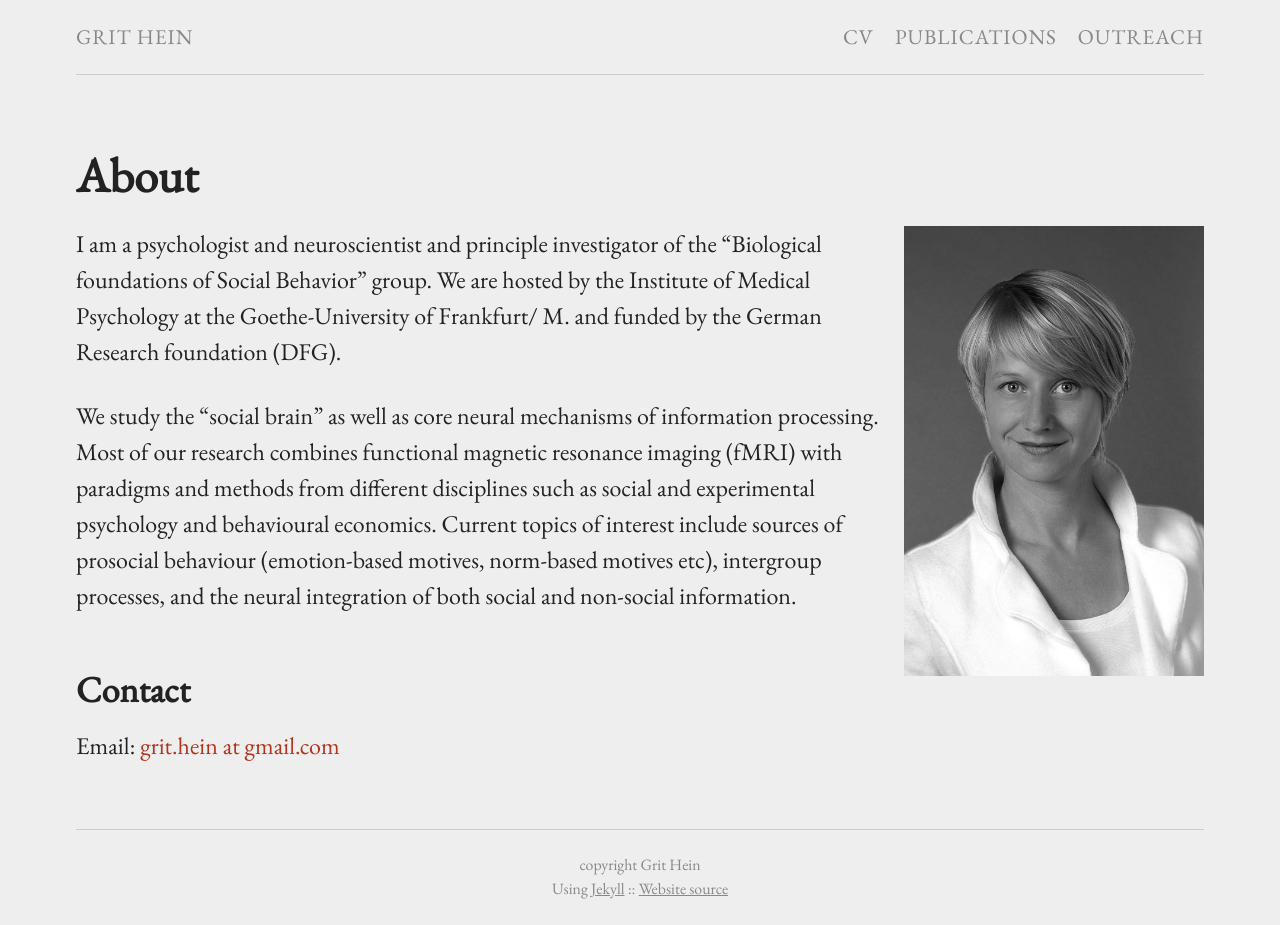
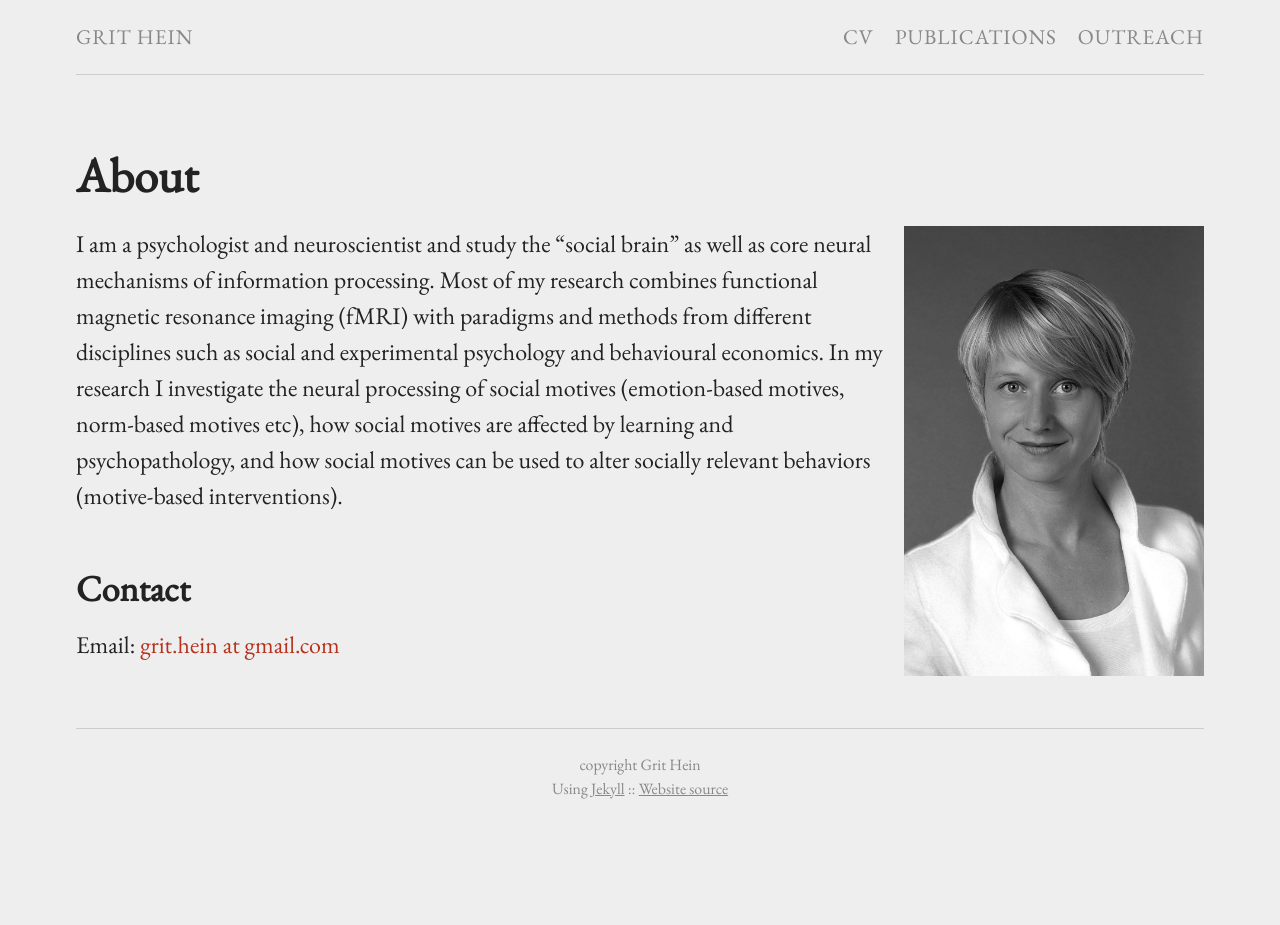
Before and after one commit to grithein/grithein, a Jekyll site: the page built from index.md, in a window 1280 px wide. Built offline with Jekyll 4.4.1, drawn with Linux system fonts in a browser that asks for light colours; after the commit the page ends 900 px from its top, so only the background shows below that.

Commit message:
Update from Forestry.io - index.md

```diff
--- a/index.md
+++ b/index.md
@@ -5,10 +5,10 @@ permalink: "/"
 ---
 {% include image.html url="images/Grit_pic.jpg" caption="" max_width="300px" align="right" %}
 
-I am a psychologist and neuroscientist and principle investigator of the "Biological foundations of Social Behavior" group. We are hosted by the Institute of Medical Psychology at the Goethe-University of Frankfurt/ M. and funded by the German Research foundation (DFG).
-
-We study the “social brain” as well as core neural mechanisms of information processing. Most of our research combines functional magnetic resonance imaging (fMRI) with paradigms and methods from different disciplines such as social and experimental psychology and behavioural economics. Current topics of interest include sources of prosocial behaviour (emotion-based motives, norm-based motives etc), intergroup processes, and the neural integration of both social and non-social information.
+I am a psychologist and neuroscientist and study the “social brain” as well as core neural mechanisms of information processing. Most of my research combines functional magnetic resonance imaging (fMRI) with paradigms and methods from different disciplines such as social and experimental psychology and behavioural economics. In my research I investigate the neural processing of social motives (emotion-based motives, norm-based motives etc), how social motives are affected by learning and psychopathology, and how social motives can be used to alter socially relevant behaviors (motive-based interventions).
 
 ## Contact
 
 Email: [grit.hein at gmail.com](mailto:grit.hein@gmail.com)
+
+ [](mailto:grit.hein@gmail.com)
```
